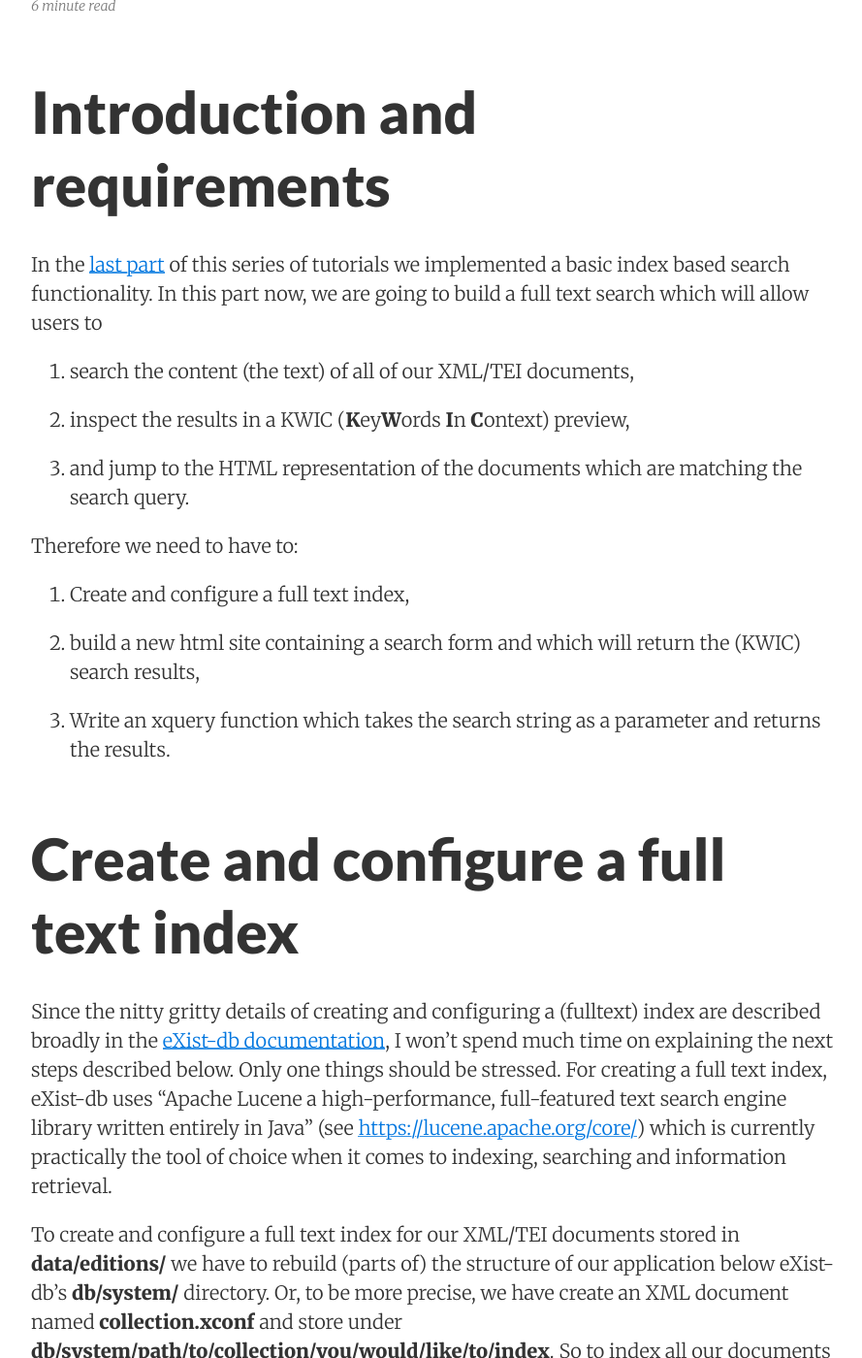
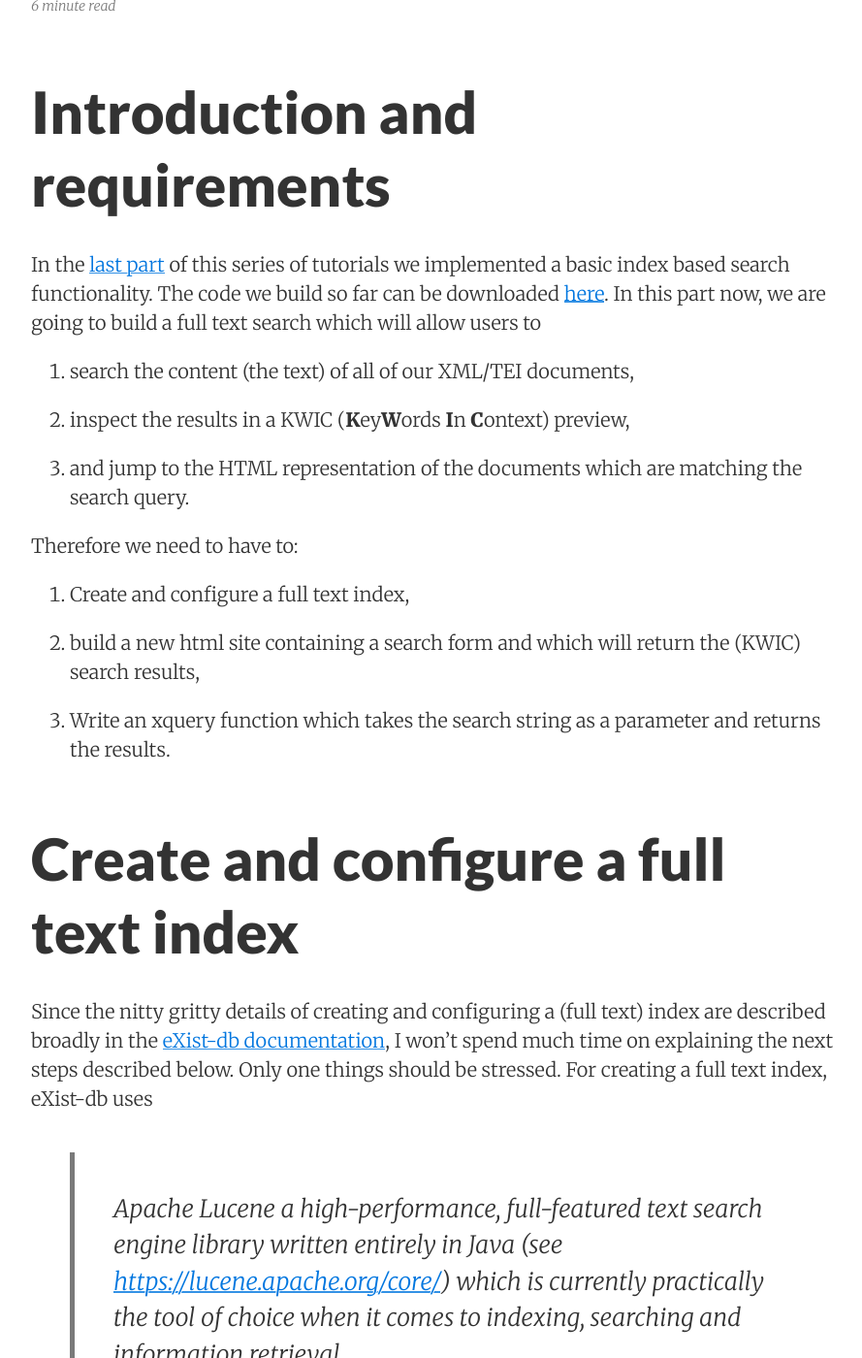
Before and after one commit to acdh-oeaw/generic-de-web-app, a Jekyll site: the page built from _posts/2016-08-17-part-8-full-text-search.md, in a window 1280 px wide and 1400 px high, scrolled down 314 px. Shown: the whole window at 97% size, without its empty margins (188-1077 px from the left). Built offline with Jekyll 4.4.1, drawn with Linux system fonts in a browser that asks for light colours; some of the changed text lies outside the part shown.

Commit message:
'tested' and updated part-8

````diff
--- a/_posts/2016-08-17-part-8-full-text-search.md
+++ b/_posts/2016-08-17-part-8-full-text-search.md
@@ -8,7 +8,7 @@
 
 # Introduction and requirements
 
-In the [last part]({{ site.baseurl }}{% post_url 2016-08-16-part-7-index-based-search %}) of this series of tutorials we implemented a basic index based search functionality. In this part now, we are going to build a full text search which will allow users to
+In the [last part]({{ site.baseurl }}{% post_url 2016-08-16-part-7-index-based-search %}) of this series of tutorials we implemented a basic index based search functionality. The code we build so far can be downloaded [here]({{ site.baseurl }}/downloads/part-7/thun-demo-0.1). In this part now, we are going to build a full text search which will allow users to
 
 1. search the content (the text) of all of our XML/TEI documents,
 
@@ -26,9 +26,11 @@
 
 # Create and configure a full text index
 
-Since the nitty gritty details of creating and configuring a (fulltext) index are described broadly in the [eXist-db documentation](http://exist-db.org/exist/apps/doc/lucene.xml), I won't spend much time on explaining the next steps described below. Only one things should be stressed. For creating a full text index, eXist-db uses "Apache Lucene a high-performance, full-featured text search engine library written entirely in Java" (see [https://lucene.apache.org/core/](https://lucene.apache.org/core/)) which is currently practically the tool of choice when it comes to indexing, searching and information retrieval.
+Since the nitty gritty details of creating and configuring a (full text) index are described broadly in the [eXist-db documentation](http://exist-db.org/exist/apps/doc/lucene.xml), I won't spend much time on explaining the next steps described below. Only one things should be stressed. For creating a full text index, eXist-db uses
+> Apache Lucene a high-performance, full-featured text search engine library written entirely in Java
+(see [https://lucene.apache.org/core/](https://lucene.apache.org/core/)) which is currently practically the tool of choice when it comes to indexing, searching and information retrieval.
 
-To create and configure a full text index for our XML/TEI documents stored in **data/editions/** we have to rebuild (parts of) the structure of our application below eXist-db’s **db/system/** directory. Or, to be more precise, we have create an XML document named **collection.xconf** and store under **db/system/path/to/collection/you/would/like/to/index**. So to index all our documents stored in **db/apps/thun-demo/data/editions/ **we have to create a collection.xconf document at: **/db/system/config/db/apps/thun-demo/data/editions/collection.xconf**.
+To create and configure a full text index for our XML/TEI documents stored in **data/editions/** we have to rebuild (parts of) the structure of our application below eXist-db’s **db/system/** directory. Or, to be more precise, we have create an XML document named **collection.xconf** and store under `db/system/path/to/collection/you/would/like/to/index`. So to index all our documents stored in `db/apps/thun-demo/data/editions/` we have to create a collection.xconf document at: `/db/system/config/db/apps/thun-demo/data/editions/collection.xconf`.
 
 Doing so in eXide looks like on the screenshot below:
 
@@ -55,7 +57,7 @@
 
 After we stored this document in the right place, we have to tell eXist-db to start the indexing routine. To do so, open the Collections tab from the [dashboard](http://localhost:8080/exist/apps/dashboard/index.html) browse to the collection you configured an index for (db/apps/thun-demo/data/editions/) and click on the ‘Reindex collection’ icon. Depending on the size and the amount of documents stored in this collection, this may take a while.![image alt text]({{ site.baseurl }}/images/part-8/image_1.jpg)
 
-To check if everything worked and eXist-db really created an index on the documents stored in **db/apps/thun-demo/data/editions/** click on the the [dashboard](http://localhost:8080/exist/apps/dashboard/index.html) on the ‘Monitoring and Profiling for eXist’ (monex) or browse to [http://localhost:8080/exist/apps/monex/index.html](http://localhost:8080/exist/apps/monex/index.html). (It might be, that this eXist-db package is not installed by default. If so, then you have to install it via the ‘Package Manger’.) After you opened monex, click on ‘Indexes’ (or browse to[http://localhost:8080/exist/apps/monex/indexes.html](http://localhost:8080/exist/apps/monex/indexes.html)) where you should see a list of all indexed collections, where you should see an entry ‘/db/apps/thun-demo/data/editions’
+To check if everything worked and eXist-db really created an index on the documents stored in **db/apps/thun-demo/data/editions/** click on the the [dashboard](http://localhost:8080/exist/apps/dashboard/index.html) on the ‘Monitoring and Profiling for eXist’ (monex) or browse to  [http://localhost:8080/exist/apps/monex/index.html](http://localhost:8080/exist/apps/monex/index.html). (It might be, that this eXist-db package is not installed by default. If so, then you have to install it via the ‘Package Manger’.) After you opened monex, click on ‘Indexes’ (or browse to[http://localhost:8080/exist/apps/monex/indexes.html](http://localhost:8080/exist/apps/monex/indexes.html)) where you should see a list of all indexed collections, where you should see an entry ‘/db/apps/thun-demo/data/editions’
 
 ![image alt text]({{ site.baseurl }}/images/part-8/image_2.jpg)
 
@@ -63,7 +65,7 @@
 
 ## Update the index
 
-Once the index is configured and created, it will update automatically whenever someone changes or adds a document to the indexed collection. Only when you change something in the index configuration (collection.xconf) you will have to reindex the collection as described above.
+Once the index is configured and created, it will update automatically whenever someone changes or adds a document to the indexed collection. Only when you change something in the index configuration (`collection.xconf`) you will have to reindex the collection as described above.
 
 ## Deploy an Index
 
@@ -73,7 +75,7 @@
 
 **/db/system/config/db/apps/thun-demo/data/editions/collection.xconf.** After this, the only thing left to do is to trigger the indexing as described above.
 
-Implement full text search
+# Implement full text search
 
 ## ft_search.html
 
@@ -111,10 +113,10 @@
 ```html
 ...
 <li>
-    <a href="$app-root-href/pages/persons.html">Persons</a>
+    <a href="persons.html">Persons</a>
 </li>
 <li>
-    <a href="$app-root-href/pages/ft_search.html">Fulltext Search</a>
+    <a href="ft_search.html">Fulltext Search</a>
 </li>
 ...
 ```
````
Also changed, not shown: 1 other file.
